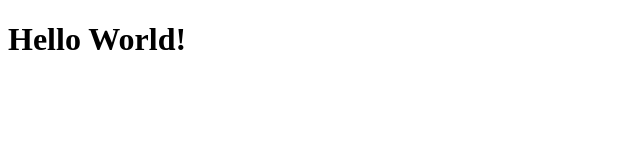
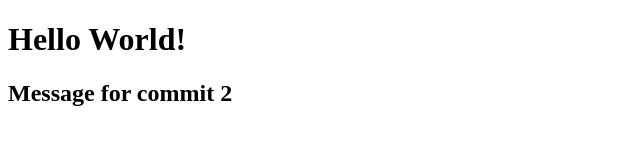
Before and after one commit to dasalmario/Sample-Git-Project, a plain HTML site: page index.html in a window 1280 px wide. Shown: the whole page, without its empty margins (0-640 px from the left). Drawn offline with Linux system fonts and the light colour scheme.

Commit message:
Add Message 2

```diff
--- a/index.html
+++ b/index.html
@@ -8,5 +8,6 @@
 </head>
 <body>
     <h1>Hello World!</h1>
+    <h2>Message for commit 2</h2>
 </body>
 </html>
```
